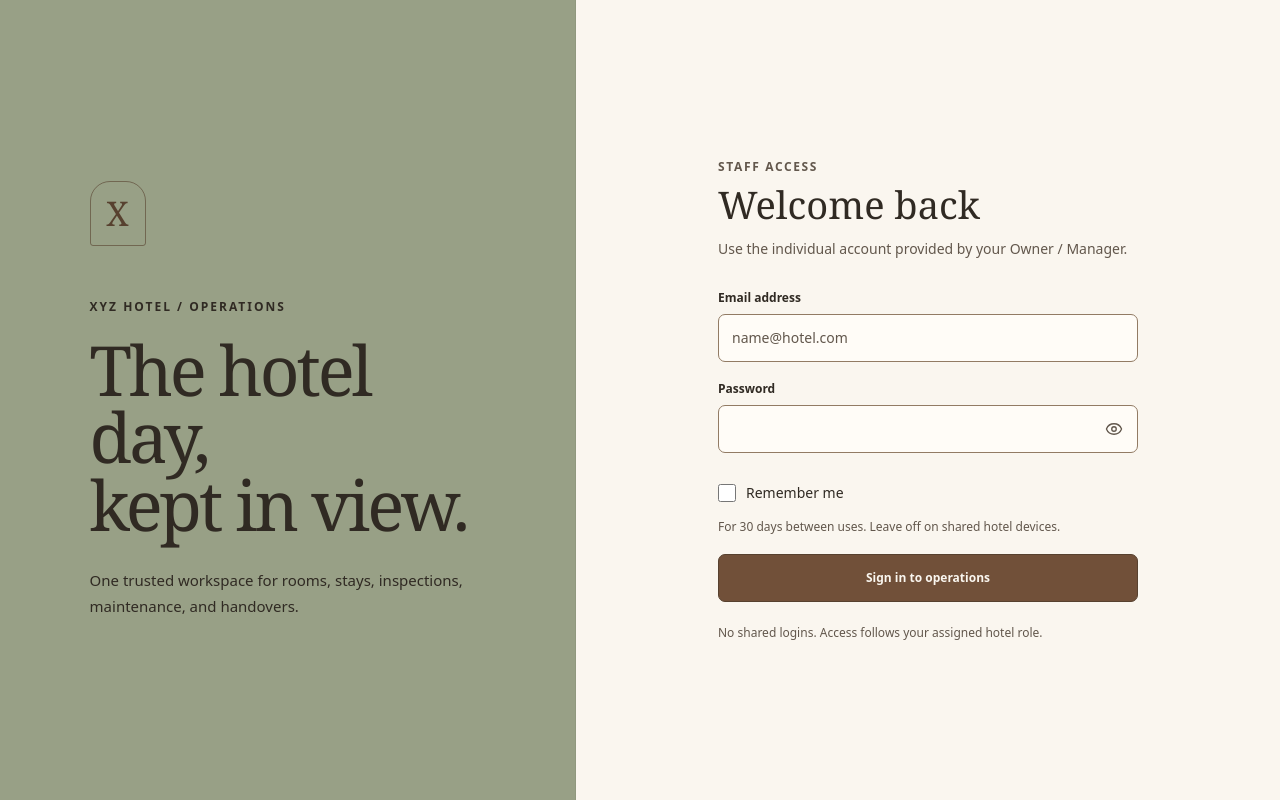
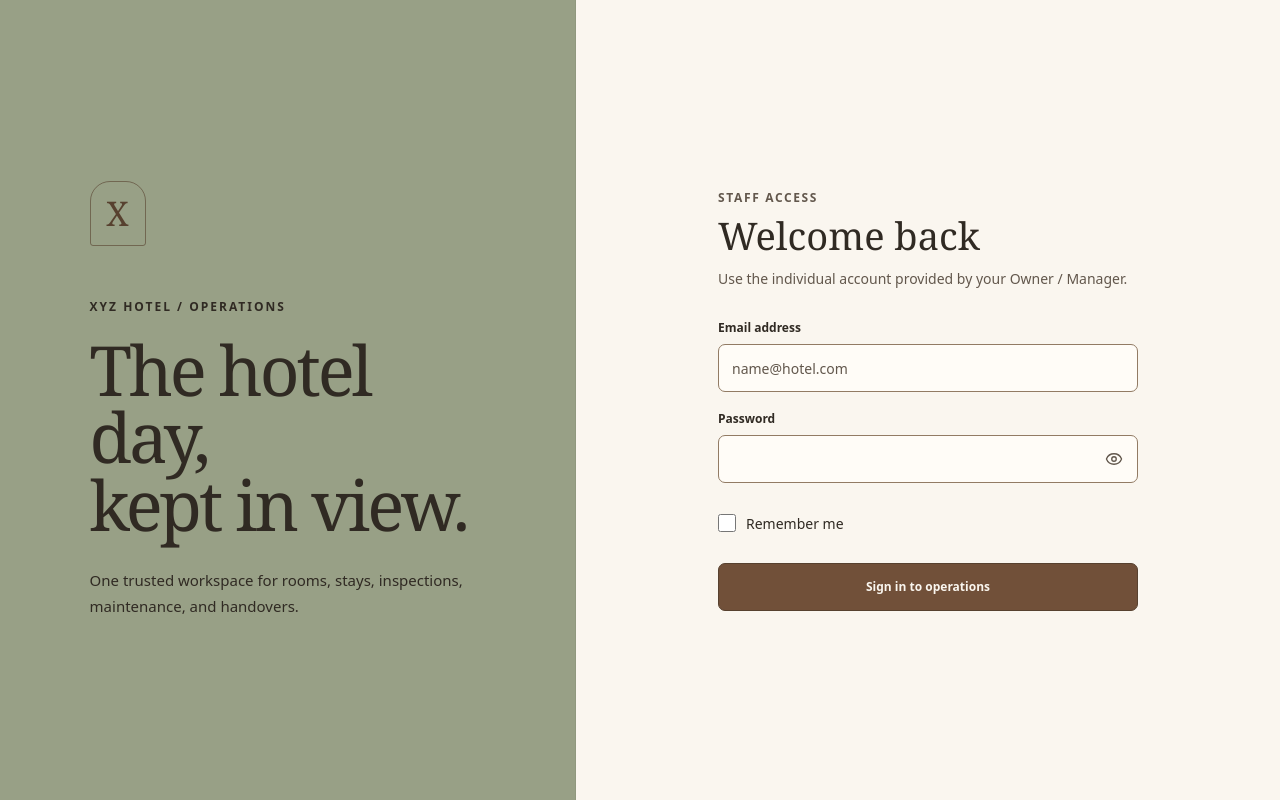
Before and after one commit to 0xDaruby/Hotel-Operations-Software, a Next.js app in the folder apps/web/: page /login in a window 1280 px wide. Built offline with nearby package versions, Linux system fonts and the light colour scheme.

Commit message:
text cleanup

```diff
--- a/apps/web/src/app/(auth)/login/page.tsx
+++ b/apps/web/src/app/(auth)/login/page.tsx
@@ -27,7 +27,6 @@ export default async function LoginPage({ searchParams }: LoginPageProps) {
           <h2>Welcome back</h2>
           <p className="login-help">Use the individual account provided by your Owner / Manager.</p>
           <LoginForm nextPath={safeNextPath(params.next)} reason={params.reason} />
-          <p className="login-footnote">No shared logins. Access follows your assigned hotel role.</p>
         </div>
       </section>
     </main>
--- a/apps/web/src/features/auth/login-form.tsx
+++ b/apps/web/src/features/auth/login-form.tsx
@@ -110,7 +110,6 @@ export function LoginForm({ nextPath, reason }: LoginFormProps) {
         <label><input type="checkbox" name="rememberMe" checked={rememberMe}
           onChange={event => setRememberMe(event.target.checked)} disabled={isSubmitting}
           aria-describedby="remember-me-help" /><span>Remember me</span></label>
-        <p id="remember-me-help">For 30 days between uses. Leave off on shared hotel devices.</p>
       </div>
       {error ? <p className="form-error" role="alert">{error}</p> : null}
       <button className="button button-primary" disabled={isSubmitting} type="submit">
```
